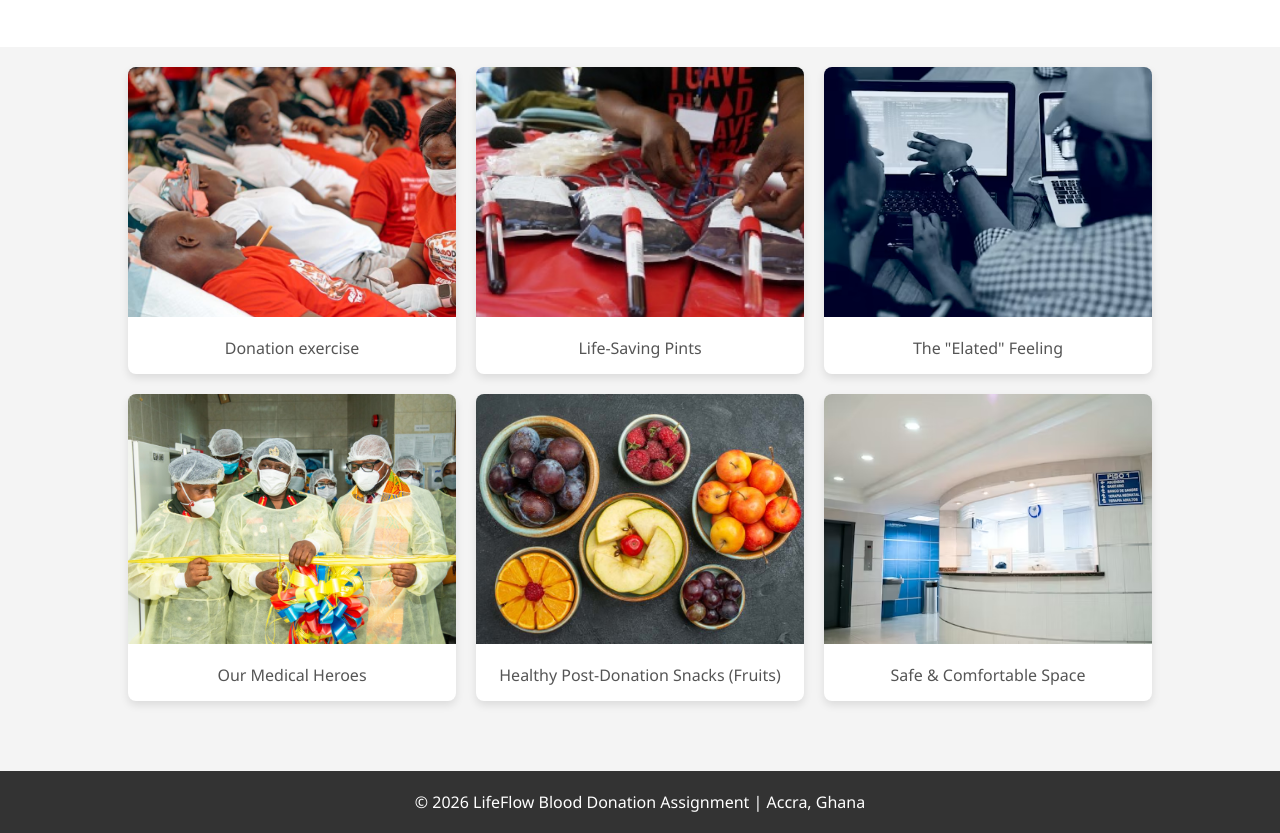
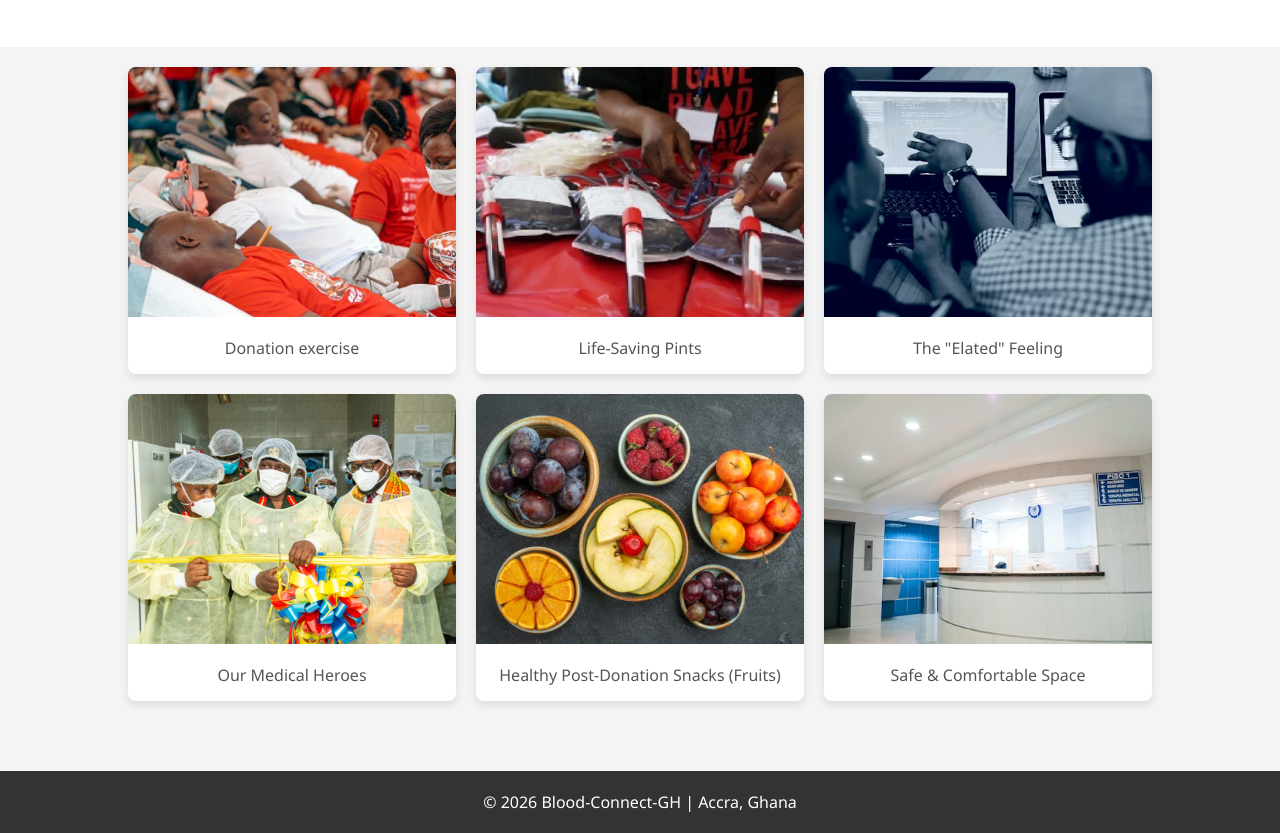
Before and after one commit to anthonyagbezudor32/Blood-connect-Gh, a plain HTML site: page gallery.html in a window 1280 px wide. Shown: the part 197-1030 px from the top of the page. Drawn offline with Linux system fonts and the light colour scheme.

Commit message:
Update gallery.html

```diff
--- a/gallery.html
+++ b/gallery.html
@@ -52,7 +52,7 @@
     </div>
 
     <footer>
-        <p>&copy; 2026 LifeFlow Blood Donation Assignment | Accra, Ghana</p>
+        <p>&copy; 2026 Blood-Connect-GH | Accra, Ghana</p>
     </footer>
 
 </body>
```
